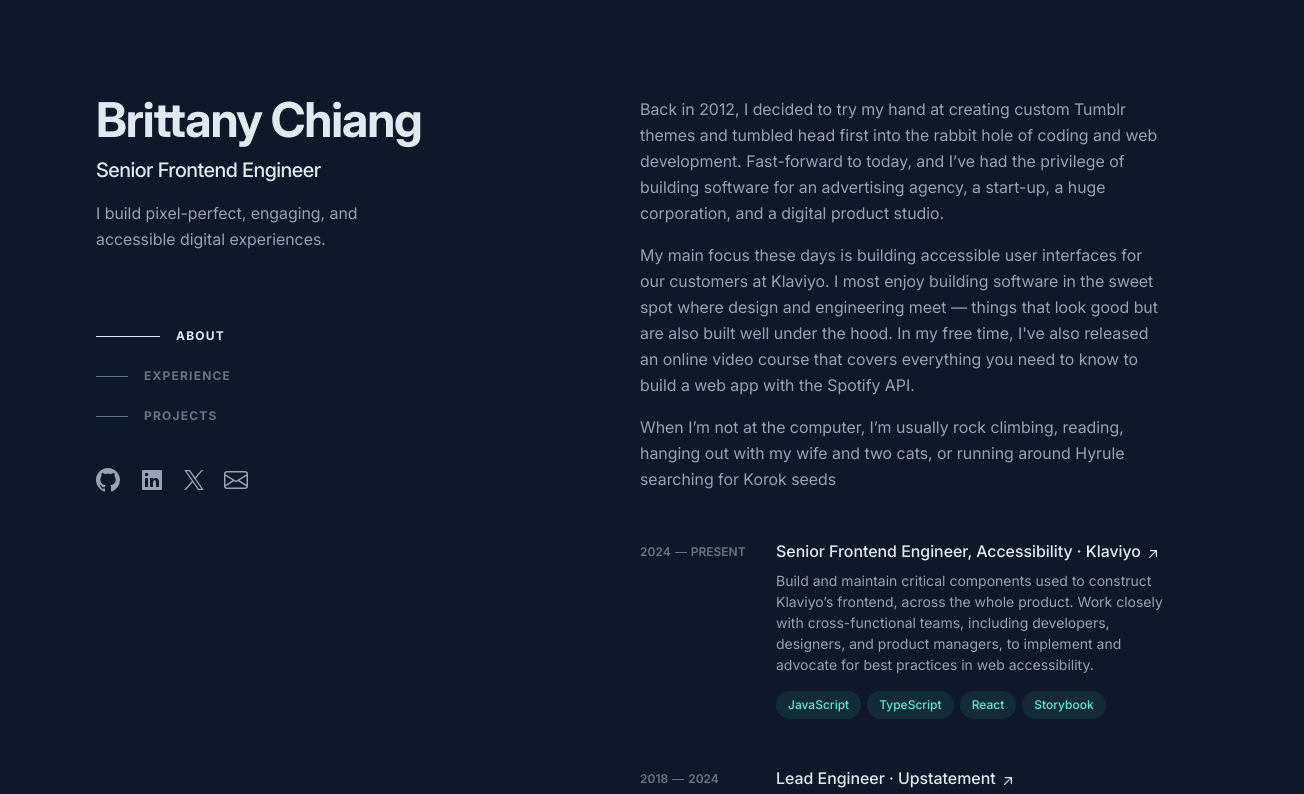
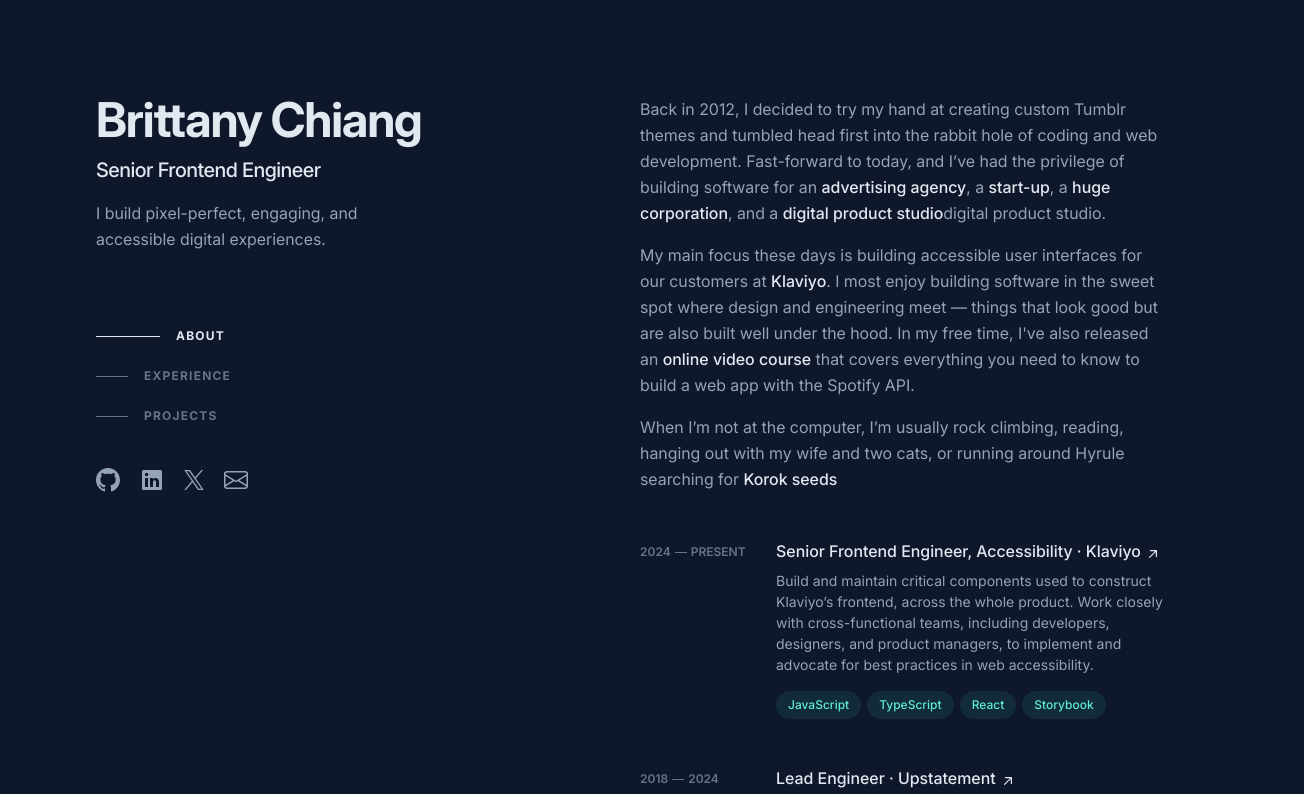
Before and after one commit to kfahad5607/personal-website, a Next.js app: page / in a window 1280 px wide. Shown: the top 794 px of the page, 1304 px wide, since content can reach past the window. Built offline with nearby package versions, Linux system fonts and the light colour scheme.

Commit message:
Added text links to about section

```diff
--- a/app/page.tsx
+++ b/app/page.tsx
@@ -1,3 +1,4 @@
+import AboutSection from "@/components/AboutSection";
 import AttributionSection from "@/components/AttributionSection";
 import BlogsSections from "@/components/BlogsSections";
 import ExperienceSection from "@/components/ExperienceSection";
@@ -80,15 +81,7 @@
           </div>
         </div>
         <div className="w-full py-24">
-          <div id="about">
-            <p className="mb-4">
-              Back in 2012, I decided to try my hand at creating custom Tumblr themes and tumbled head first into the rabbit hole of coding and web development. Fast-forward to today, and I’ve had the privilege of building software for an advertising agency, a start-up, a huge corporation, and a digital product studio.
-            </p>
-            <p className="mb-4">My main focus these days is building accessible user interfaces for our customers at Klaviyo. I most enjoy building software in the sweet spot where design and engineering meet — things that look good but are also built well under the hood. In my free time, I've also released an online video course that covers everything you need to know to build a web app with the Spotify API.
-            </p>
-            <p >When I’m not at the computer, I’m usually rock climbing, reading, hanging out with my wife and two cats, or running around Hyrule searching for Korok seeds
-            </p>
-          </div>
+          <AboutSection />
           <ExperienceSection className='mt-10' />
           <ProjectsSection className="mt-10" />
           <BlogsSections className="mt-10 mb-20" />
--- /dev/null
+++ b/components/AboutSection.tsx
@@ -0,0 +1,19 @@
+import React from 'react'
+import TextLink from './ui/TextLink'
+
+const AboutSection = () => {
+    return (
+        <div id="about">
+            <p className="mb-4">
+                Back in 2012, I decided to try my hand at creating custom Tumblr themes and tumbled head first into the rabbit hole of coding and web development. Fast-forward to today, and I’ve had the privilege of building software for an <TextLink href='https://us.mullenlowe.com/' label='advertising agency' ariaLabel='advertising agency (opens in a new tab)' className='text-slate-200' />, a <TextLink href='https://starry.com/' label='start-up' ariaLabel='start-up (opens in a new tab)' className='text-slate-200' />, a <TextLink href='https://www.apple.com/apple-music/' label='huge corporation' ariaLabel='huge corporation (opens in a new tab)' className='text-slate-200' />, and a <TextLink href='https://upstatement.com/' label='digital product studio' ariaLabel='digital product studio (opens in a new tab)' className='text-slate-200' />digital product studio.
+            </p>
+            <p className="mb-4">My main focus these days is building accessible user interfaces for our customers at <TextLink href='https://www.klaviyo.com/' label='Klaviyo' ariaLabel='Klaviyo (opens in a new tab)' className='text-slate-200' />. I most enjoy building software in the sweet spot where design and engineering meet — things that look good but are also built well under the hood. In my free time, I've also released an <TextLink href='https://www.newline.co/courses/build-a-spotify-connected-app' label='online video course' ariaLabel='online video course (opens in a new tab)' className='text-slate-200' /> that covers everything you need to know to build a web app with the Spotify API.
+            </p>
+            <p >When I’m not at the computer, I’m usually rock climbing, reading, hanging out with my wife and two cats, or running around Hyrule searching for <TextLink href='
+            #' label='Korok seeds' ariaLabel='Korok seeds (opens in a new tab)' className='text-slate-200' />
+            </p>
+        </div>
+    )
+}
+
+export default AboutSection
--- a/components/ExperienceSection.tsx
+++ b/components/ExperienceSection.tsx
@@ -153,7 +153,7 @@
             }
         </ol>
         <div className='mt-10'>
-            <TitleWithLink className='font-semibold text-slate-200' href='/docs/resume.pdf' title='View Full Résumé' ariaLabel='View Full Résumé (opens in a new tab)' />
+            <TitleWithLink className='relative font-semibold text-slate-200' href='/docs/resume.pdf' title='View Full Résumé' ariaLabel='View Full Résumé (opens in a new tab)' />
         </div>
     </div>)
 }
--- a/components/ProjectsSection.tsx
+++ b/components/ProjectsSection.tsx
@@ -111,14 +111,11 @@
         </ol>
         <div className="mt-10">
             <a href='#' className={`group font-semibold text-slate-200`} target="_blank" rel="noreferrer noopener" aria-label={'ariaLabel'}>
-                <span className="absolute -inset-x-4 -inset-y-2.5 hidden rounded md:-inset-x-6 md:-inset-y-4 lg:block"></span>
-                <span>
                     <span className='border-b border-solid border-transparent pb-px group-hover:border-teal-300 group-focus-visible:border-teal-300 transition motion-reduce:transition-none'>
                         View Full Project Archive
                     </span>
                     <span className="inline-block ml-1 transition-transform group-hover:translate-x-2 group-focus-visible:translate-x-2 motion-reduce:transition-none">
-                        <RightArrowIcon />
-                    </span>
+                    <RightArrowIcon />
                 </span>
             </a>
         </div>
```
